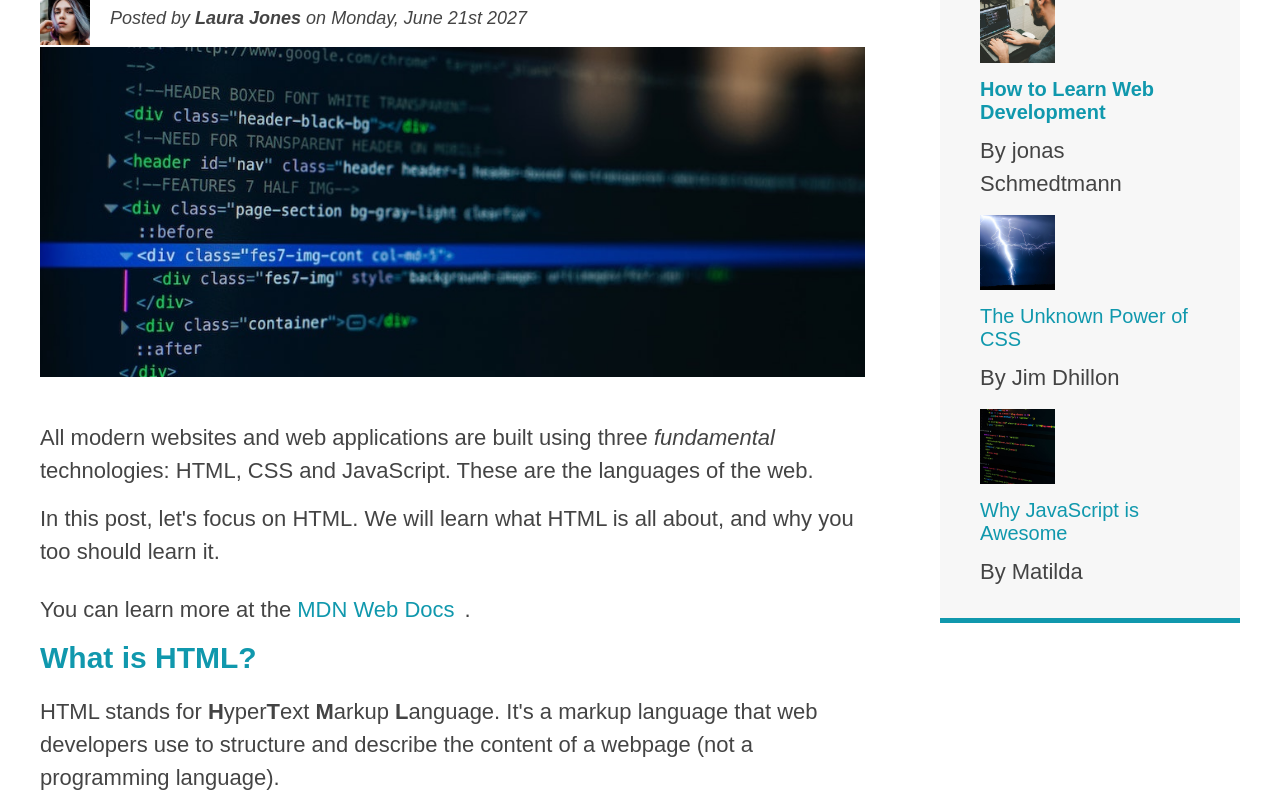
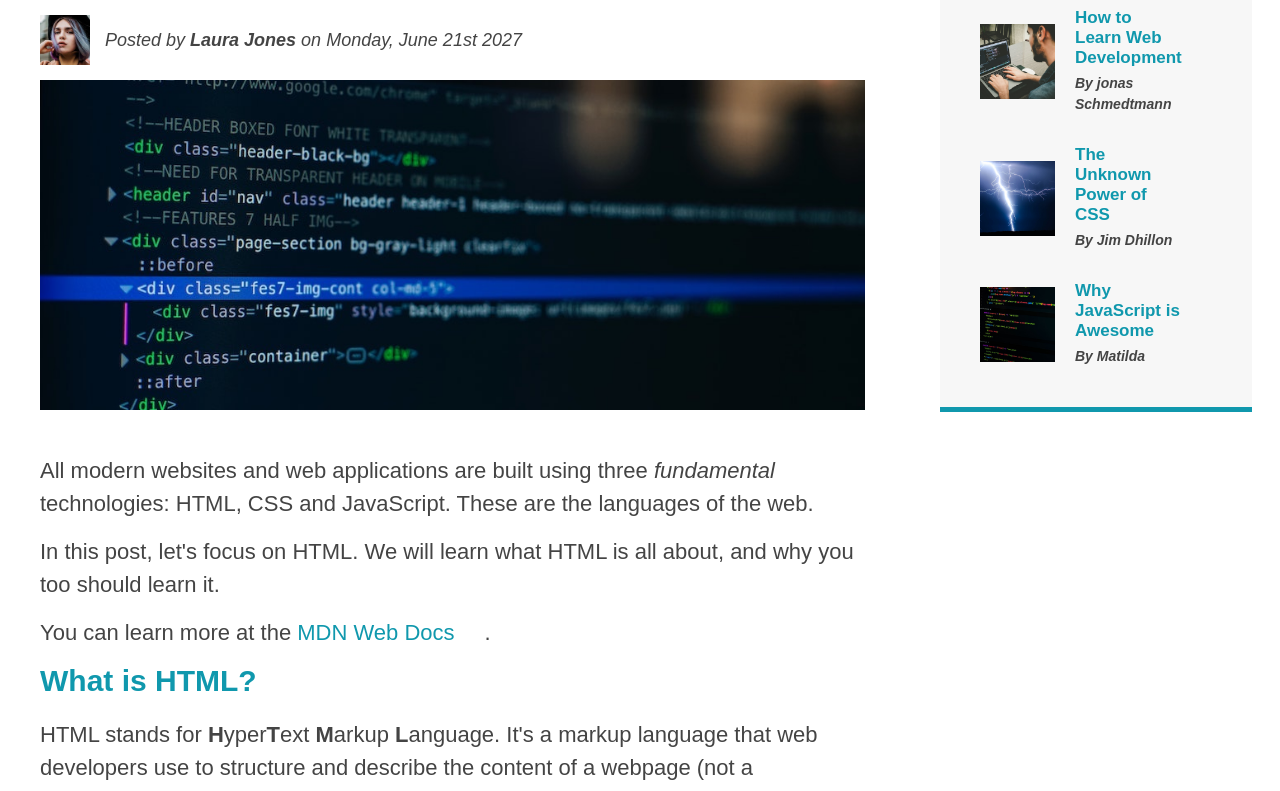
Before and after one commit to Engr-Yahya/02-HTML-Fundamentals, a plain HTML site: page index.html in a window 1280 px wide. Shown: the part 210-1001 px from the top of the page. Drawn offline with Linux system fonts and the light colour scheme.

Commit message:
Implement flexbox layout for article and related posts; add new flexbox challenge HTML and CSS files

```diff
--- /dev/null
+++ b/flexbox-challange.css
@@ -0,0 +1,16 @@
+* {
+  font-family: sans-serif;
+}
+.container {
+  width: 800px;
+  border: 6px solid #000;
+}
+.page-title {
+  font-size: 32px;
+  text-transform: uppercase;
+  text-align: center;
+  background-color: #f7f7f7;
+  padding: 20px 0px;
+}
+.price {
+}
--- a/index.html
+++ b/index.html
@@ -25,20 +25,29 @@
         </nav>
         <div class="clear"></div>
       </header>
+      <div class="flex-row">
         <article>
           <header class="post-header">
             <h2>The Basic Language of the Web: HTML</h2>
-          <img src="img/laura-jones.jpg" alt="Laura=Image" class="author-img" />
+            <div class="author-box">
+              <img
+                src="img/laura-jones.jpg"
+                alt="Laura=Image"
+                height="50"
+                width="50"
+                class="author-img"
+              />
               <p id="author">
                 Posted by <strong>Laura Jones</strong> on Monday, June 21st 2027
               </p>
+            </div>
             <img src="img/post-img.jpg" alt="Post Image" class="post-img" />
           </header>
           <p>
             All modern websites and web applications are built using three
             <em>fundamental</em>
-          technologies: HTML, CSS and JavaScript. These are the languages of the
-          web.
+            technologies: HTML, CSS and JavaScript. These are the languages of
+            the web.
           </p>
 
           <p>
@@ -60,8 +69,8 @@
           <p>
             HTML stands for <strong>H</strong>yper<strong>T</strong>ext
             <strong>M</strong>arkup <strong>L</strong>anguage. It's a markup
-          language that web developers use to structure and describe the content
-          of a webpage (not a programming language).
+            language that web developers use to structure and describe the
+            content of a webpage (not a programming language).
           </p>
 
           <p>
@@ -102,30 +111,33 @@
         </article>
         <aside>
           <h4>Related Posts</h4>
-        <ul class="related-posts">
-          <li class="related-author">
-            <img src="img/related-1.jpg" height="75px" width="75px" /><a
-              href="#"
+          <ul class="related">
+            <li class="related-posts">
+              <img src="img/related-1.jpg" height="75px" width="75px" />
+              <div>
+                <a href="#" class="related-link"
                   >How to Learn Web Development</a
                 >
+                <p class="related-author">By jonas Schmedtmann</p>
+              </div>
             </li>
-          <p>By jonas Schmedtmann</p>
-          <li class="related-author">
-            <img src="img/related-2.jpg" height="75px" width="75px" /><a
-              href="#"
-              >The Unknown Power of CSS</a
-            >
+            <li class="related-posts">
+              <img src="img/related-2.jpg" height="75px" width="75px" />
+              <div>
+                <a href="#" class="related-link">The Unknown Power of CSS</a>
+                <p class="related-author">By Jim Dhillon</p>
+              </div>
             </li>
-          <p>By Jim Dhillon</p>
-          <li class="related-author">
-            <img src="img/related-3.jpg" height="75px" width="75px" /><a
-              href="#"
-              >Why JavaScript is Awesome</a
-            >
+            <li class="related-posts">
+              <img src="img/related-3.jpg" height="75px" width="75px" />
+              <div>
+                <a href="#" class="related-link">Why JavaScript is Awesome</a>
+                <p class="related-author">By Matilda</p>
+              </div>
             </li>
-          <p>By Matilda</p>
           </ul>
         </aside>
+      </div>
       <footer id="footer">Copyright &copy; 2027 by the Code Magazine</footer>
       <button class="like-btn">❤️Like</button>
     </div>
--- a/style.css
+++ b/style.css
@@ -86,26 +86,18 @@ li {
 #author {
   font-size: 18px;
   font-style: italic;
-  float: left;
-  margin-top: 10px;
-  margin-left: 20px;
-}
-.author-img {
-  height: 50px;
-  width: 50px;
-  float: left;
 }
 
 #copyright {
   font-size: 16px;
 }
 
-#related-author {
+.related-posts {
   font-size: 18px;
   font-weight: bold;
 }
 
-.related-posts {
+.related {
   list-style: none;
   margin-left: 0px;
 }
@@ -119,12 +111,13 @@ li {
   background-color: #f7f7f7;
   padding: 20px 40px;
   margin-bottom: 60px;
-  height: 60px;
+  height: 80px;
 }
 
 nav {
-  font-size: 18px;
+  font-size: 22px;
   padding-top: 10px;
+  padding-left: 150px;
 }
 
 article {
@@ -147,7 +140,7 @@ aside {
   /* padding-top: 50px;
   padding-bottom: 50px; */
   padding: 10px 40px;
-  width: 300px;
+  width: 500px;
 }
 
 /* .first-li {
@@ -162,8 +155,7 @@ li:first-child {
 a:link {
   color: #1098ad;
   text-decoration: none;
-  margin-top: 10px;
-  margin-right: 10px;
+  margin-right: 30px;
   display: inline-block;
 }
 
@@ -195,6 +187,18 @@ a:active {
   right: 50px;
 }
 
+/* FLOATS */
+/* #author {
+  float: left;
+  margin-top: 10px;
+  margin-left: 20px;
+}
+.author-img {
+  height: 50px;
+  width: 50px;
+  float: left;
+}
+
 h1 {
   float: left;
 }
@@ -212,4 +216,53 @@ aside {
 }
 footer {
   clear: both;
+} */
+
+/* FLEX-BOX */
+
+.main-header {
+  display: flex;
+  align-items: center;
+  justify-content: space-between;
 }
+
+.author-box {
+  display: flex;
+  align-items: center;
+  margin-bottom: 15px;
+}
+#author {
+  margin-bottom: 0px;
+  margin-left: 15px;
+}
+.related-posts {
+  display: flex;
+  align-items: center;
+  gap: 20px;
+  margin-bottom: 30px;
+}
+.related-link:link {
+  font-size: 17px;
+  font-weight: bold;
+  font-style: normal;
+  margin-bottom: 5px;
+  display: block;
+}
+.related-author {
+  margin-bottom: 0px;
+  font-size: 14px;
+  font-style: italic;
+}
+.flex-row {
+  display: flex;
+  align-items: start;
+  gap: 75px;
+  margin-bottom: 15px;
+}
+article {
+  flex: 0 0 825px;
+  margin-bottom: 0px;
+}
+aside {
+  flex: 0 0 300px;
+}
```
Also changed, not shown: flexbox-challange.html (added, +50 -0 lines). Lines whose indentation alone changed are shown as unchanged.
